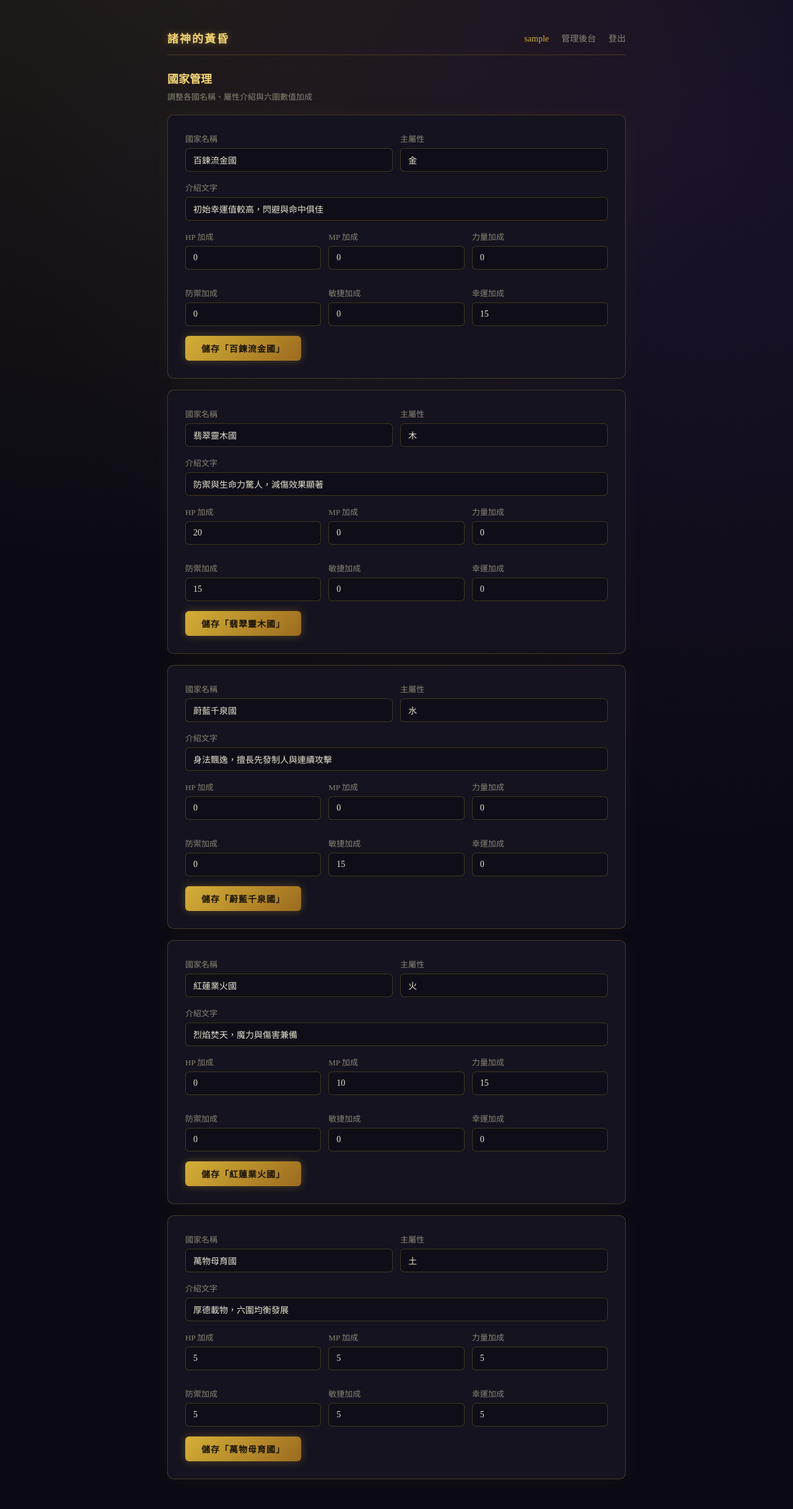
After one commit to Peoplepop/ragnarok-online, a Flask app: page /admin in a window 1280 px wide. The commit adds this page. Shown: the whole page at 62% size. Run offline with Flask 3, Linux system fonts and the light colour scheme; the visitor is signed in with stand-in values (Sample User, id 1); data comes from the database, SQL or seed files in the repository.

Commit message:
Add admin role with country name/stat-bonus management panel

```diff
--- a/app.py
+++ b/app.py
@@ -5,24 +5,17 @@ from functools import wraps
 from flask import Flask, render_template, request, redirect, url_for, session, flash
 from werkzeug.security import generate_password_hash, check_password_hash
 
-from db import get_db, init_db
+from db import get_db, init_db, seed_defaults
 
 app = Flask(__name__)
 app.secret_key = os.environ.get("SECRET_KEY", "dev-only-secret-change-me")
 
-COUNTRIES = [
-    {"name": "百鍊流金國", "element": "金", "desc": "初始幸運值較高，閃避與命中俱佳"},
-    {"name": "翡翠靈木國", "element": "木", "desc": "生生不息之地"},
-    {"name": "蔚藍千泉國", "element": "水", "desc": "以柔克剛之邦"},
-    {"name": "紅蓮業火國", "element": "火", "desc": "烈焰焚天之國"},
-    {"name": "萬物母育國", "element": "土", "desc": "厚德載物之土"},
-]
-
 MIN_USERNAME_LEN = 3
 MIN_PASSWORD_LEN = 6
+STAT_FIELDS = ["hp_bonus", "mp_bonus", "str_bonus", "def_bonus", "agi_bonus", "luk_bonus"]
 
-if not os.path.isfile(os.path.join(os.path.dirname(os.path.abspath(__file__)), "game.db")):
-    init_db()
+init_db()
+seed_defaults()
 
 
 def login_required(view):
@@ -35,9 +28,25 @@ def login_required(view):
     return wrapped
 
 
+def admin_required(view):
+    @wraps(view)
+    def wrapped(*args, **kwargs):
+        if not session.get("user_id"):
+            flash("請先登入")
+            return redirect(url_for("login"))
+        if not session.get("is_admin"):
+            flash("沒有權限")
+            return redirect(url_for("index"))
+        return view(*args, **kwargs)
+    return wrapped
+
+
 @app.route("/")
 def index():
-    return render_template("index.html", countries=COUNTRIES)
+    db = get_db()
+    countries = db.execute("SELECT * FROM countries ORDER BY id").fetchall()
+    db.close()
+    return render_template("index.html", countries=countries)
 
 
 @app.route("/register", methods=["GET", "POST"])
@@ -94,6 +103,7 @@ def login():
 
     session["user_id"] = user["id"]
     session["username"] = user["username"]
+    session["is_admin"] = bool(user["is_admin"])
     flash(f"歡迎回來，{user['username']}")
     return redirect(url_for("index"))
 
@@ -104,5 +114,60 @@ def logout():
     return redirect(url_for("index"))
 
 
+@app.route("/admin")
+@admin_required
+def admin():
+    db = get_db()
+    countries = db.execute("SELECT * FROM countries ORDER BY id").fetchall()
+    db.close()
+    return render_template("admin.html", countries=countries)
+
+
+@app.route("/admin/countries/<int:country_id>", methods=["POST"])
+@admin_required
+def admin_update_country(country_id):
+    name = request.form.get("name", "").strip()
+    element = request.form.get("element", "").strip()
+    description = request.form.get("description", "").strip()
+
+    if not name or not element:
+        flash("國家名稱與屬性不可以是空的")
+        return redirect(url_for("admin"))
+
+    bonuses = {}
+    for field in STAT_FIELDS:
+        raw = request.form.get(field, "0").strip()
+        try:
+            bonuses[field] = int(raw)
+        except ValueError:
+            flash(f"{field} 必須是整數")
+            return redirect(url_for("admin"))
+
+    db = get_db()
+    try:
+        db.execute(
+            """UPDATE countries SET
+                 name = ?, element = ?, description = ?,
+                 hp_bonus = ?, mp_bonus = ?, str_bonus = ?,
+                 def_bonus = ?, agi_bonus = ?, luk_bonus = ?
+               WHERE id = ?""",
+            (
+                name, element, description,
+                bonuses["hp_bonus"], bonuses["mp_bonus"], bonuses["str_bonus"],
+                bonuses["def_bonus"], bonuses["agi_bonus"], bonuses["luk_bonus"],
+                country_id,
+            ),
+        )
+        db.commit()
+    except sqlite3.IntegrityError:
+        flash("這個國家名稱已經被使用了")
+        db.close()
+        return redirect(url_for("admin"))
+    db.close()
+
+    flash(f"已更新「{name}」")
+    return redirect(url_for("admin"))
+
+
 if __name__ == "__main__":
     app.run(debug=True, host="0.0.0.0", port=5001)
--- a/db.py
+++ b/db.py
@@ -1,9 +1,42 @@
 import os
 import sqlite3
+
+from werkzeug.security import generate_password_hash
 
 BASE_DIR = os.path.dirname(os.path.abspath(__file__))
 DB_PATH = os.path.join(BASE_DIR, "game.db")
 SCHEMA_PATH = os.path.join(BASE_DIR, "schema.sql")
+
+DEFAULT_ADMIN_USERNAME = "admin"
+DEFAULT_ADMIN_PASSWORD = "Gss#12345678"
+
+DEFAULT_COUNTRIES = [
+    {
+        "name": "百鍊流金國", "element": "金",
+        "description": "初始幸運值較高，閃避與命中俱佳",
+        "hp_bonus": 0, "mp_bonus": 0, "str_bonus": 0, "def_bonus": 0, "agi_bonus": 0, "luk_bonus": 15,
+    },
+    {
+        "name": "翡翠靈木國", "element": "木",
+        "description": "防禦與生命力驚人，減傷效果顯著",
+        "hp_bonus": 20, "mp_bonus": 0, "str_bonus": 0, "def_bonus": 15, "agi_bonus": 0, "luk_bonus": 0,
+    },
+    {
+        "name": "蔚藍千泉國", "element": "水",
+        "description": "身法飄逸，擅長先發制人與連續攻擊",
+        "hp_bonus": 0, "mp_bonus": 0, "str_bonus": 0, "def_bonus": 0, "agi_bonus": 15, "luk_bonus": 0,
+    },
+    {
+        "name": "紅蓮業火國", "element": "火",
+        "description": "烈焰焚天，魔力與傷害兼備",
+        "hp_bonus": 0, "mp_bonus": 10, "str_bonus": 15, "def_bonus": 0, "agi_bonus": 0, "luk_bonus": 0,
+    },
+    {
+        "name": "萬物母育國", "element": "土",
+        "description": "厚德載物，六圍均衡發展",
+        "hp_bonus": 5, "mp_bonus": 5, "str_bonus": 5, "def_bonus": 5, "agi_bonus": 5, "luk_bonus": 5,
+    },
+]
 
 
 def get_db():
@@ -12,6 +45,45 @@ def get_db():
     return conn
 
 
+def _ensure_is_admin_column(conn):
+    cols = [row["name"] for row in conn.execute("PRAGMA table_info(users)")]
+    if "is_admin" not in cols:
+        conn.execute("ALTER TABLE users ADD COLUMN is_admin INTEGER NOT NULL DEFAULT 0")
+
+
 def init_db():
-    with get_db() as conn, open(SCHEMA_PATH, "r", encoding="utf-8") as f:
+    conn = get_db()
+    with open(SCHEMA_PATH, "r", encoding="utf-8") as f:
         conn.executescript(f.read())
+    _ensure_is_admin_column(conn)
+    conn.commit()
+    conn.close()
+
+
+def seed_defaults():
+    conn = get_db()
+
+    if conn.execute("SELECT COUNT(*) AS c FROM countries").fetchone()["c"] == 0:
+        for c in DEFAULT_COUNTRIES:
+            conn.execute(
+                """INSERT INTO countries
+                   (name, element, description, hp_bonus, mp_bonus, str_bonus, def_bonus, agi_bonus, luk_bonus)
+                   VALUES (?, ?, ?, ?, ?, ?, ?, ?, ?)""",
+                (
+                    c["name"], c["element"], c["description"],
+                    c["hp_bonus"], c["mp_bonus"], c["str_bonus"],
+                    c["def_bonus"], c["agi_bonus"], c["luk_bonus"],
+                ),
+            )
+
+    admin = conn.execute(
+        "SELECT id FROM users WHERE username = ?", (DEFAULT_ADMIN_USERNAME,)
+    ).fetchone()
+    if admin is None:
+        conn.execute(
+            "INSERT INTO users (username, password_hash, is_admin) VALUES (?, ?, 1)",
+            (DEFAULT_ADMIN_USERNAME, generate_password_hash(DEFAULT_ADMIN_PASSWORD)),
+        )
+
+    conn.commit()
+    conn.close()
--- a/schema.sql
+++ b/schema.sql
@@ -2,5 +2,19 @@ CREATE TABLE IF NOT EXISTS users (
     id INTEGER PRIMARY KEY AUTOINCREMENT,
     username TEXT UNIQUE NOT NULL,
     password_hash TEXT NOT NULL,
+    is_admin INTEGER NOT NULL DEFAULT 0,
     created_at TEXT NOT NULL DEFAULT (datetime('now'))
 );
+
+CREATE TABLE IF NOT EXISTS countries (
+    id INTEGER PRIMARY KEY AUTOINCREMENT,
+    name TEXT UNIQUE NOT NULL,
+    element TEXT NOT NULL,
+    description TEXT NOT NULL DEFAULT '',
+    hp_bonus INTEGER NOT NULL DEFAULT 0,
+    mp_bonus INTEGER NOT NULL DEFAULT 0,
+    str_bonus INTEGER NOT NULL DEFAULT 0,
+    def_bonus INTEGER NOT NULL DEFAULT 0,
+    agi_bonus INTEGER NOT NULL DEFAULT 0,
+    luk_bonus INTEGER NOT NULL DEFAULT 0
+);
--- /dev/null
+++ b/templates/admin.html
@@ -0,0 +1,56 @@
+{% extends "base.html" %}
+{% block title %}管理後台 - 諸神的黃昏{% endblock %}
+
+{% block content %}
+  <h2 style="color: var(--gold-bright); font-size: 18px; margin-top:0;">國家管理</h2>
+  <p class="hint" style="margin-top:-8px; margin-bottom:20px;">調整各國名稱、屬性介紹與六圍數值加成</p>
+
+  {% for c in countries %}
+  <div class="panel" style="margin-bottom: 18px;">
+    <form method="post" action="{{ url_for('admin_update_country', country_id=c.id) }}">
+      <div style="display:grid; grid-template-columns: 1fr 1fr; gap: 12px;">
+        <div>
+          <label>國家名稱</label>
+          <input type="text" name="name" value="{{ c.name }}" required>
+        </div>
+        <div>
+          <label>主屬性</label>
+          <input type="text" name="element" value="{{ c.element }}" required>
+        </div>
+      </div>
+
+      <label>介紹文字</label>
+      <input type="text" name="description" value="{{ c.description }}">
+
+      <div style="display:grid; grid-template-columns: repeat(3, 1fr); gap: 12px;">
+        <div>
+          <label>HP 加成</label>
+          <input type="text" inputmode="numeric" name="hp_bonus" value="{{ c.hp_bonus }}">
+        </div>
+        <div>
+          <label>MP 加成</label>
+          <input type="text" inputmode="numeric" name="mp_bonus" value="{{ c.mp_bonus }}">
+        </div>
+        <div>
+          <label>力量加成</label>
+          <input type="text" inputmode="numeric" name="str_bonus" value="{{ c.str_bonus }}">
+        </div>
+        <div>
+          <label>防禦加成</label>
+          <input type="text" inputmode="numeric" name="def_bonus" value="{{ c.def_bonus }}">
+        </div>
+        <div>
+          <label>敏捷加成</label>
+          <input type="text" inputmode="numeric" name="agi_bonus" value="{{ c.agi_bonus }}">
+        </div>
+        <div>
+          <label>幸運加成</label>
+          <input type="text" inputmode="numeric" name="luk_bonus" value="{{ c.luk_bonus }}">
+        </div>
+      </div>
+
+      <button type="submit">儲存「{{ c.name }}」</button>
+    </form>
+  </div>
+  {% endfor %}
+{% endblock %}
--- a/templates/base.html
+++ b/templates/base.html
@@ -128,6 +128,9 @@
     <div class="links">
       {% if session.get('username') %}
         <span class="user">{{ session['username'] }}</span>
+        {% if session.get('is_admin') %}
+        <a href="{{ url_for('admin') }}">管理後台</a>
+        {% endif %}
         <a href="{{ url_for('logout') }}">登出</a>
       {% else %}
         <a href="{{ url_for('login') }}">登入</a>
--- a/templates/index.html
+++ b/templates/index.html
@@ -16,7 +16,7 @@
     <div class="country">
       <div class="element">屬性：{{ c.element }}</div>
       <h3>{{ c.name }}</h3>
-      <p>{{ c.desc }}</p>
+      <p>{{ c.description }}</p>
     </div>
     {% endfor %}
   </div>
```
